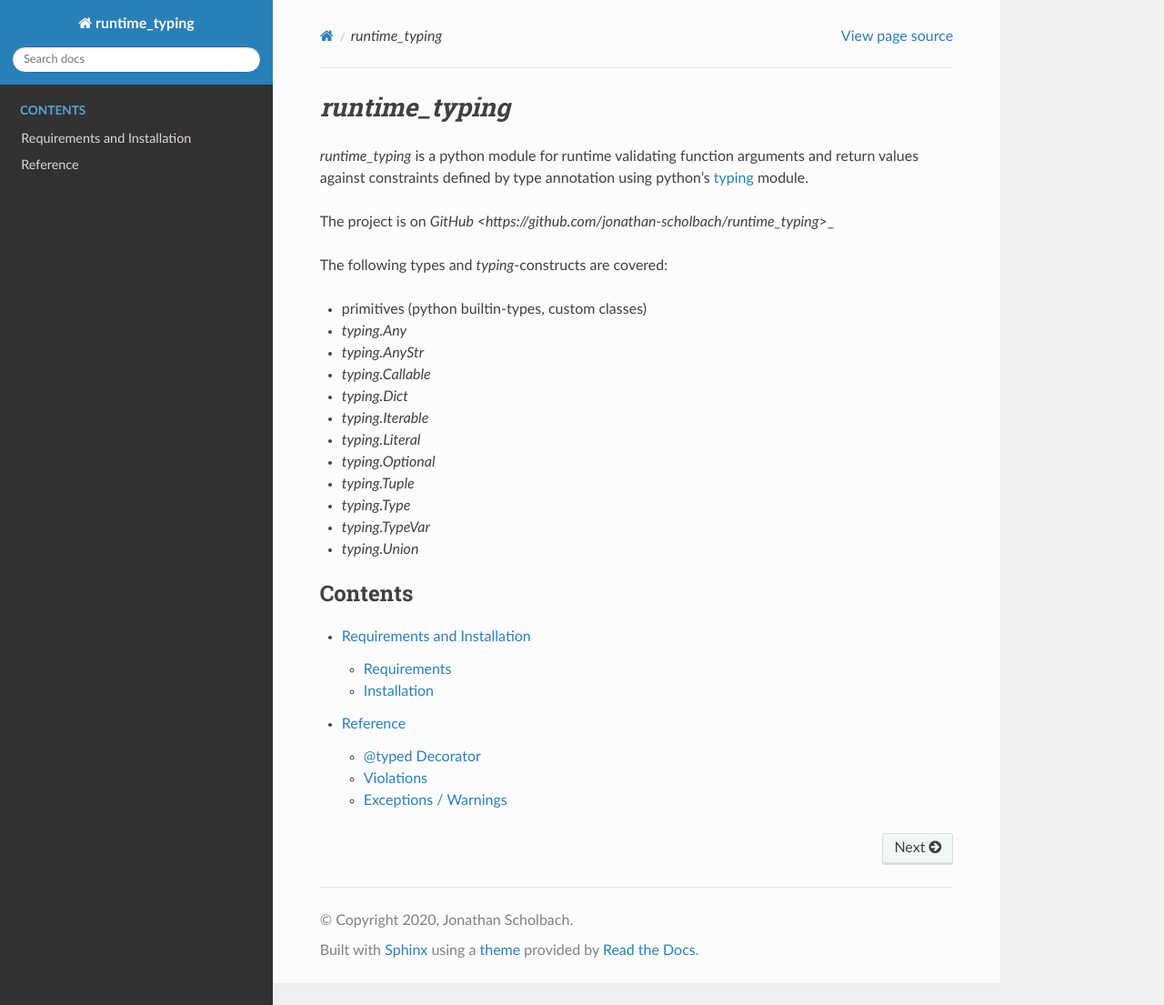
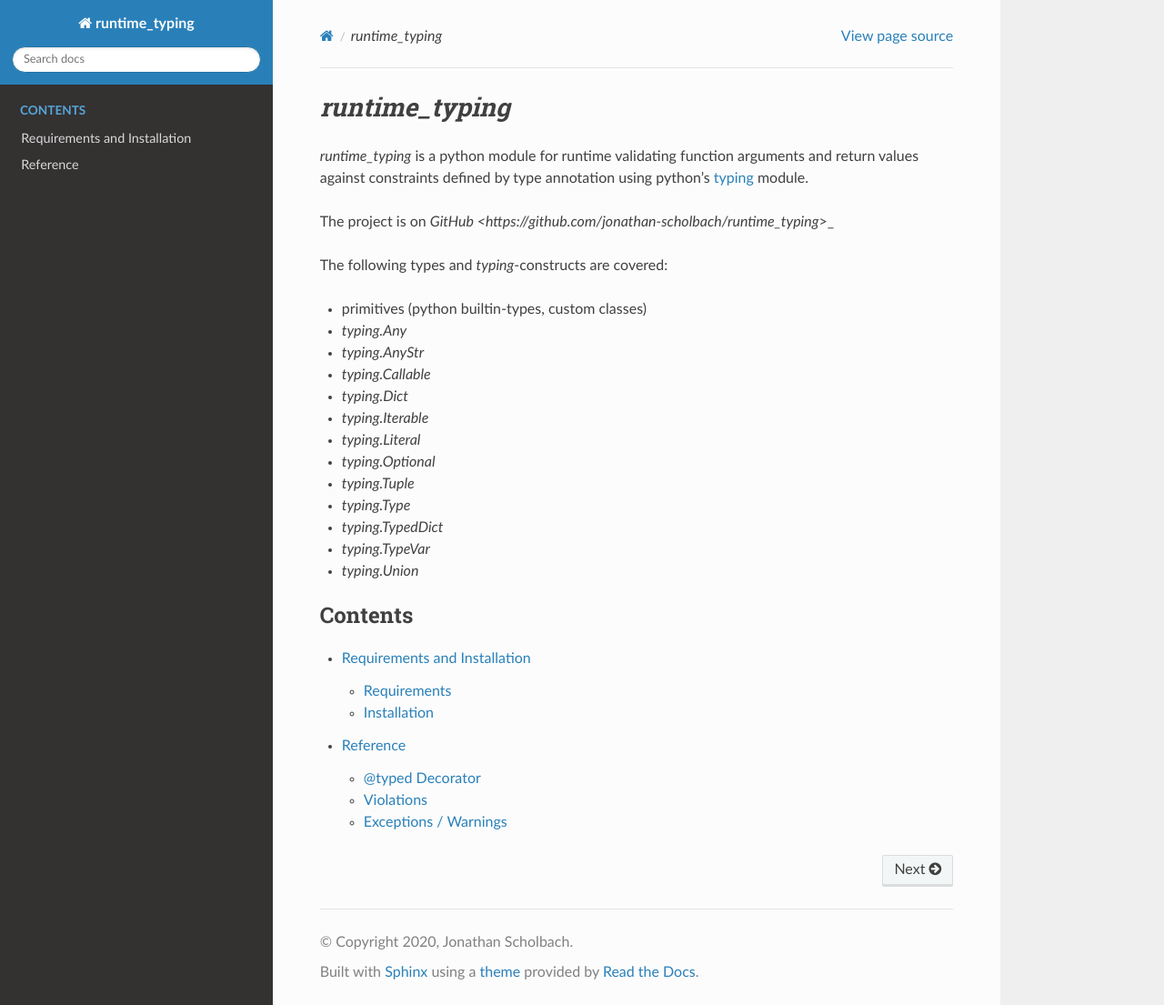
Before and after one commit to jonathan-scholbach/runtime_typing, a Sphinx documentation site: the page built from docs/index.rst, in a window 1280 px wide and 1105 px high. Shown: the whole window at 91% size. Built offline with Sphinx 7.4.7 and the Read the Docs theme 2.0.0, drawn with Linux system fonts in a browser that asks for light colours.

Commit message:
make docs include TypedDict

```diff
--- a/docs/index.rst
+++ b/docs/index.rst
@@ -19,6 +19,7 @@ The following types and `typing`-constructs are covered:
 + `typing.Optional`
 + `typing.Tuple`
 + `typing.Type`
++ `typing.TypedDict`
 + `typing.TypeVar`
 + `typing.Union`
 
```
Also changed, not shown: docs/Requirements_and_Installation.rst (line endings or trailing spaces).
